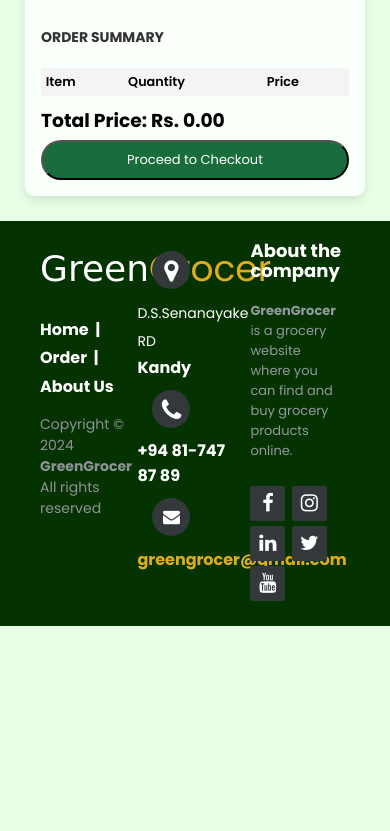
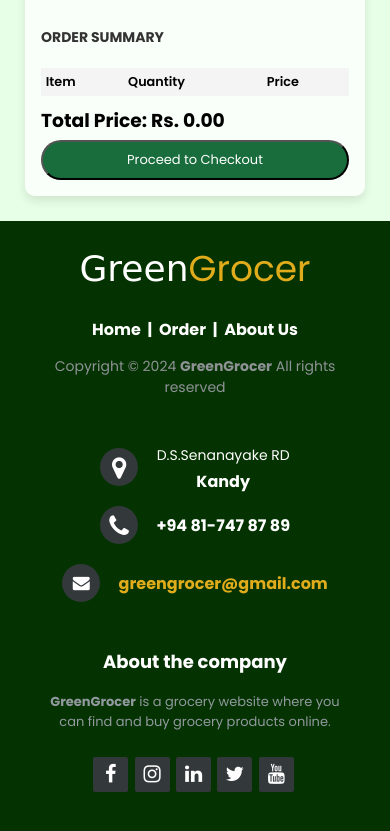
Before and after one commit to LakminaLK/Green-Grocer, a plain HTML site: page checkout.html in a window 390 px wide. Shown: the part 1270-2101 px from the top of the page. Before the commit the page ends 1896 px from the top, so only its background shows below. Drawn offline with Linux system fonts and the light colour scheme.

Commit message:
Add files via upload

```diff
--- a/CSS/checkout.css
+++ b/CSS/checkout.css
@@ -367,7 +367,7 @@ footer {
 }
 
 .footer-distributed {
-  background-color: var(--footer-bg-color);
+  background-color: #043301;
   box-sizing: border-box;
   width: 100%;
   text-align: left;
@@ -397,7 +397,7 @@ footer {
 }
 
 .footer-distributed .footer-links {
-  color: var(--footer-link-color);
+  color: #ffffff;
   margin: 20px 0 12px;
 }
 
@@ -496,11 +496,26 @@ footer {
 }
 
 .footer-distributed .footer-icons a:hover {
-  background-color: var(--footer-link-hover-color);
+  background-color: #3f71ea;
 }
 
 .footer-links a:hover {
-  color: var(--footer-link-hover-color);
+  color: #3f71ea;
+}
+
+@media (max-width: 880px) {
+  .footer-distributed .footer-left,
+  .footer-distributed .footer-center,
+  .footer-distributed .footer-right {
+    display: block;
+    width: 100%;
+    margin-bottom: 40px;
+    text-align: center;
+  }
+
+  .footer-distributed .footer-center i {
+    margin-left: 0;
+  }
 }
 
 /* Media Queries */
```
